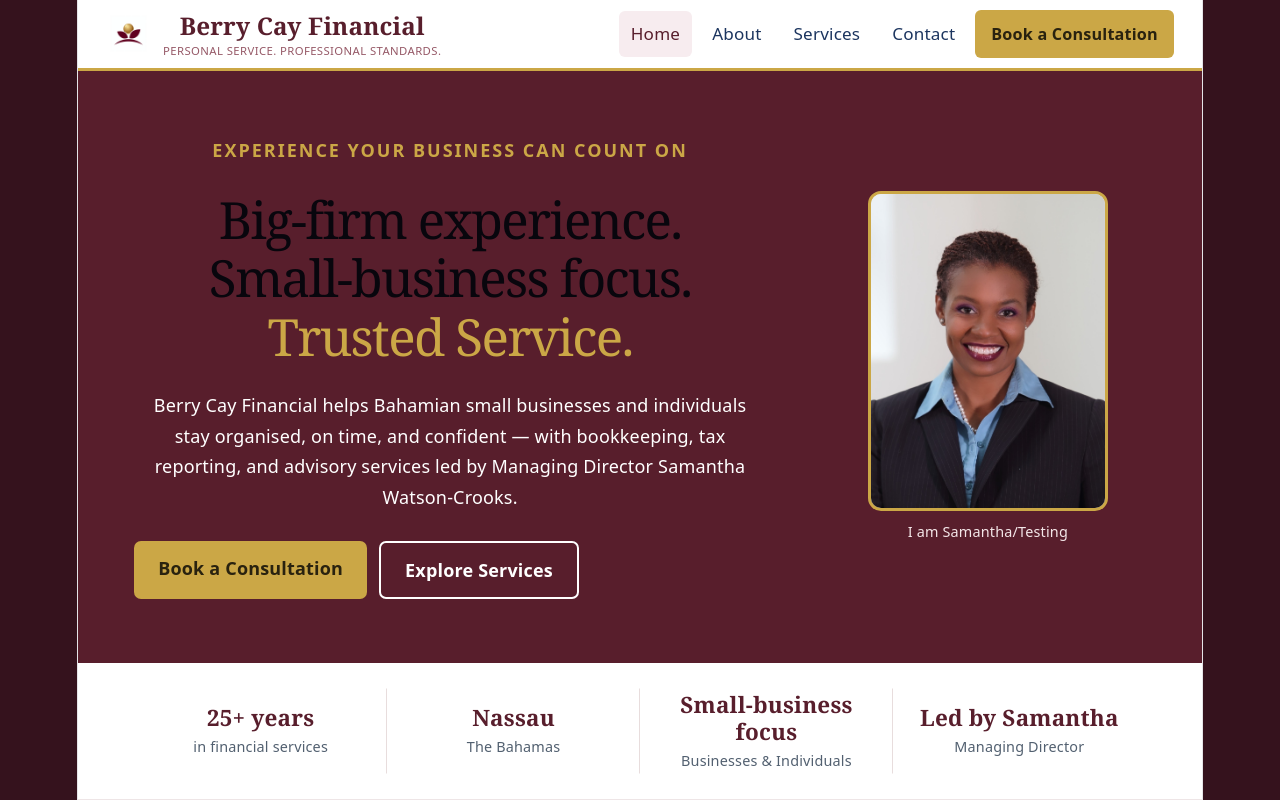
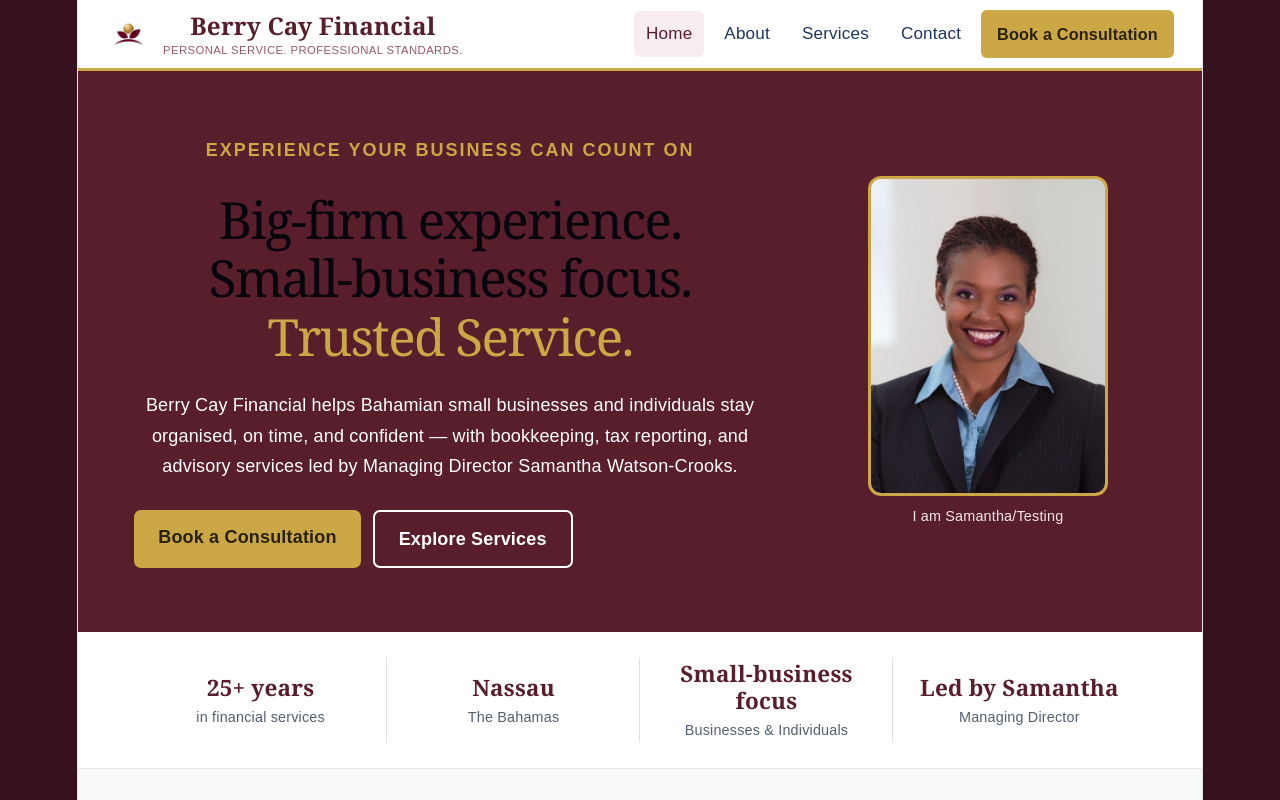
Before and after one commit to KasisEllisJr/BerryCayFinancial, a React (Vite) app: page / in a window 1280 px wide. Shown: the top 800 px of the page. Built offline with nearby package versions, Linux system fonts and the light colour scheme.

Commit message:
Deploy Test 2

```diff
--- a/src/index.css
+++ b/src/index.css
@@ -17,9 +17,10 @@
 
   font: 18px/145% var(--sans);
   letter-spacing: 0.18px;
-  color-scheme: light dark;
-  color: var(--text);
-  background: var(--bg);
+  color-scheme: light;
+  font-family: Arial, sans-serif;
+  color: #1f2937;
+  background-color: #ffffff;
   font-synthesis: none;
   text-rendering: optimizeLegibility;
   -webkit-font-smoothing: antialiased;
```
